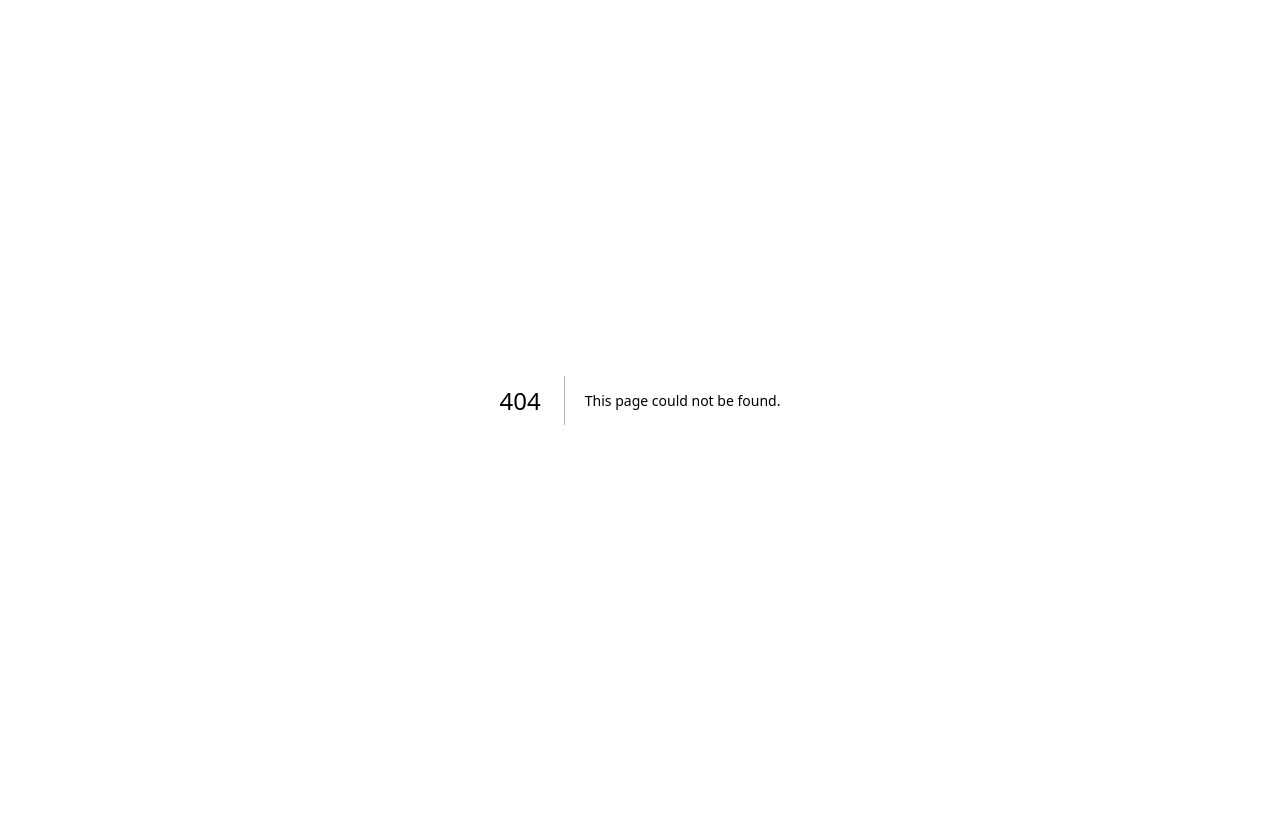
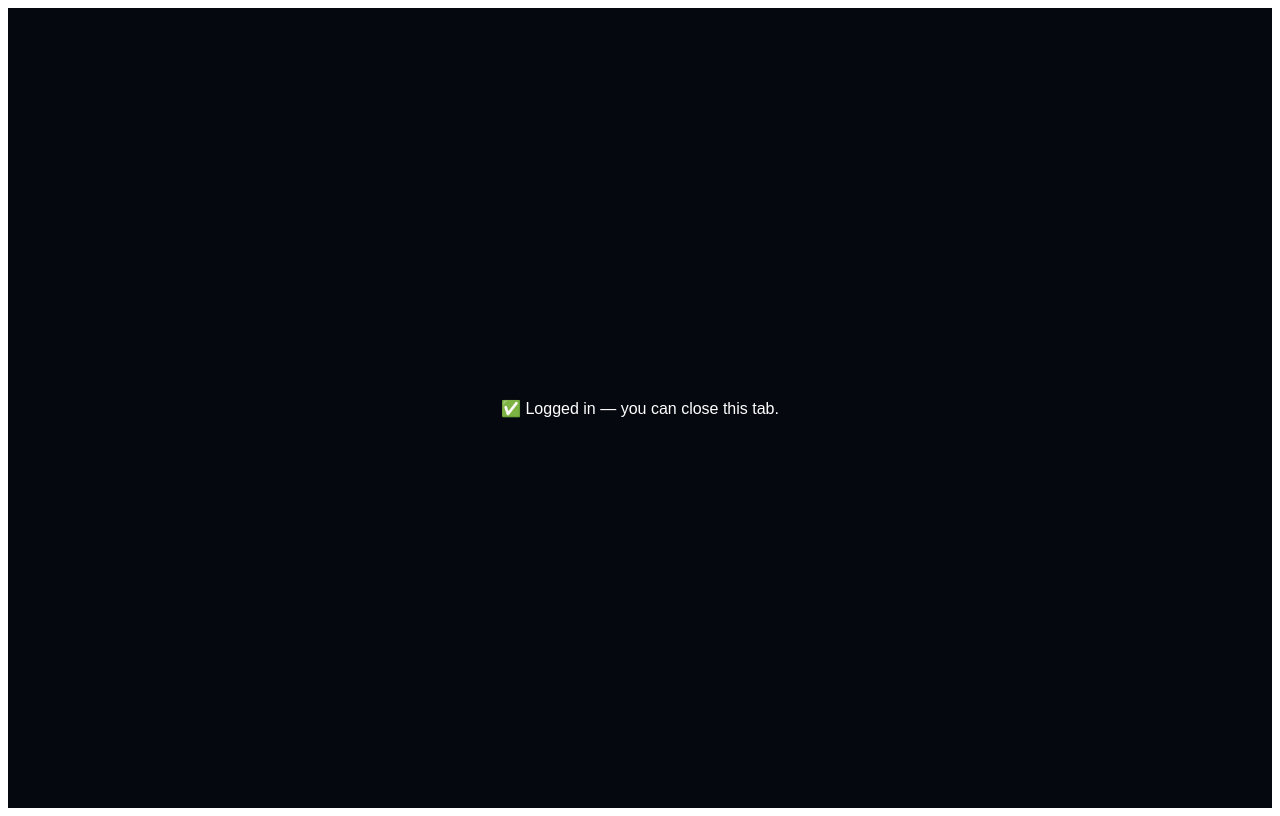
Before and after one commit to foundattionfinancial/bxf-dashboard, a Next.js app: page /auth-success in a window 1280 px wide. Before the commit this address had no page. Built offline with nearby package versions, Linux system fonts and the light colour scheme.

Commit message:
Create auth-success.js

```diff
--- /dev/null
+++ b/pages/auth-success.js
@@ -0,0 +1,15 @@
+export default function AuthSuccess() {
+  if (typeof window !== 'undefined') {
+    window.opener?.postMessage('discord-auth-success', '*');
+    setTimeout(() => window.close(), 500);
+  }
+  return (
+    <div style={{
+      background:'#06080f', color:'#ffffff', minHeight:'100vh',
+      display:'flex', alignItems:'center', justifyContent:'center',
+      fontFamily:'DM Sans, sans-serif', fontSize:16
+    }}>
+      ✅ Logged in — you can close this tab.
+    </div>
+  );
+}
```
